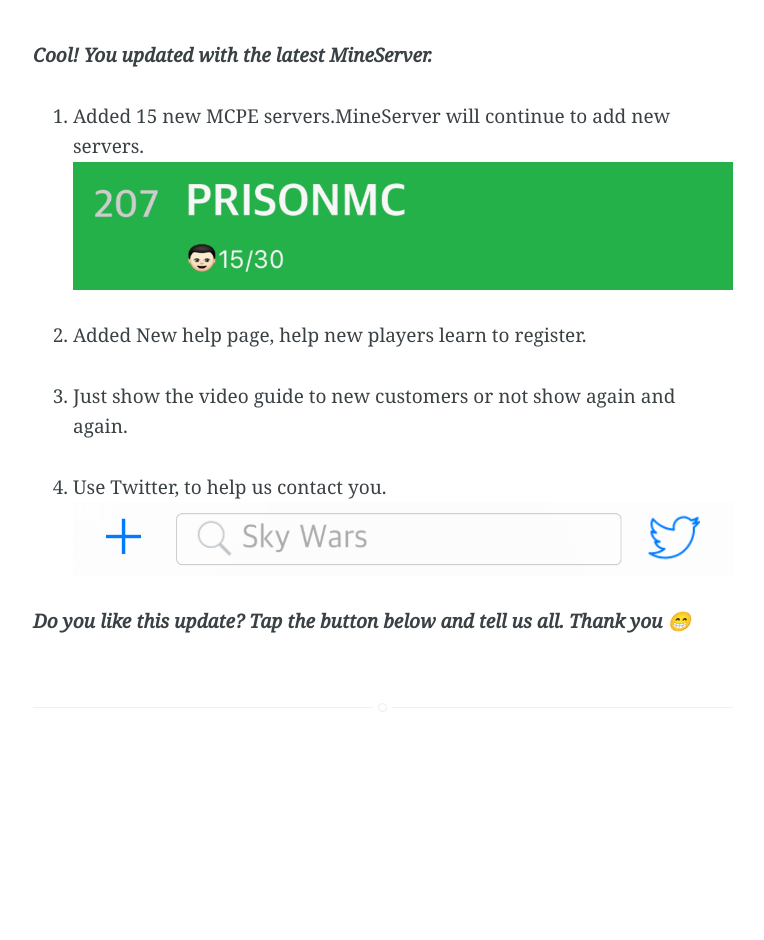
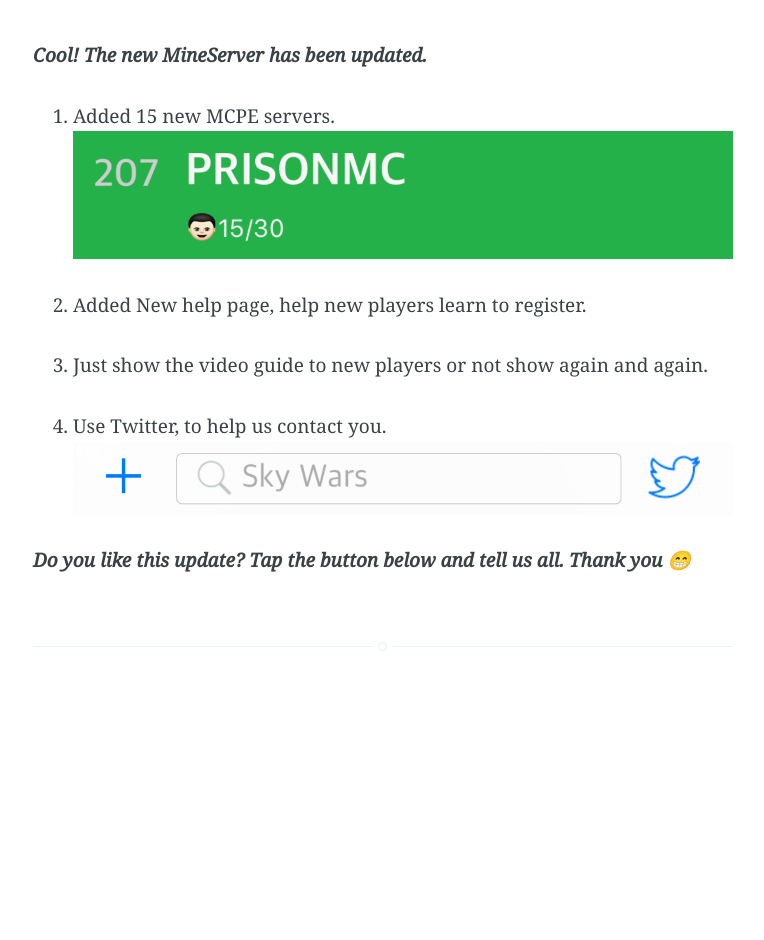
Before and after one commit to Minecraft-PE-Servers/Minecraft-PE-Servers.github.io, a Jekyll site: the page built from _posts/2016-08-13-AppNews.md, in a window 1280 px wide. Shown: the whole page, without its empty margins (257-1021 px from the left). Built offline with Jekyll 4.4.1, drawn with Linux system fonts in a browser that asks for light colours.

Commit message:
提交发布

```diff
--- a/_posts/2016-08-13-AppNews.md
+++ b/_posts/2016-08-13-AppNews.md
@@ -6,14 +6,14 @@
 feedback: true
 question: false
 ---
-***Cool! You updated with the latest MineServer.***
+***Cool! The new MineServer has been updated.***
 
-1. Added 15 new MCPE servers.MineServer will continue to add new servers.
+1. Added 15 new MCPE servers.
 ![screenshot](/assets/images/newserver.png)
 
 2. Added New help page, help new players learn to register.
 
-3. Just show the video guide to new customers or not show again and again.
+3. Just show the video guide to new players or not show again and again.
 
 4. Use Twitter, to help us contact you.
 ![screenshot](/assets/images/twitter.png)
```
